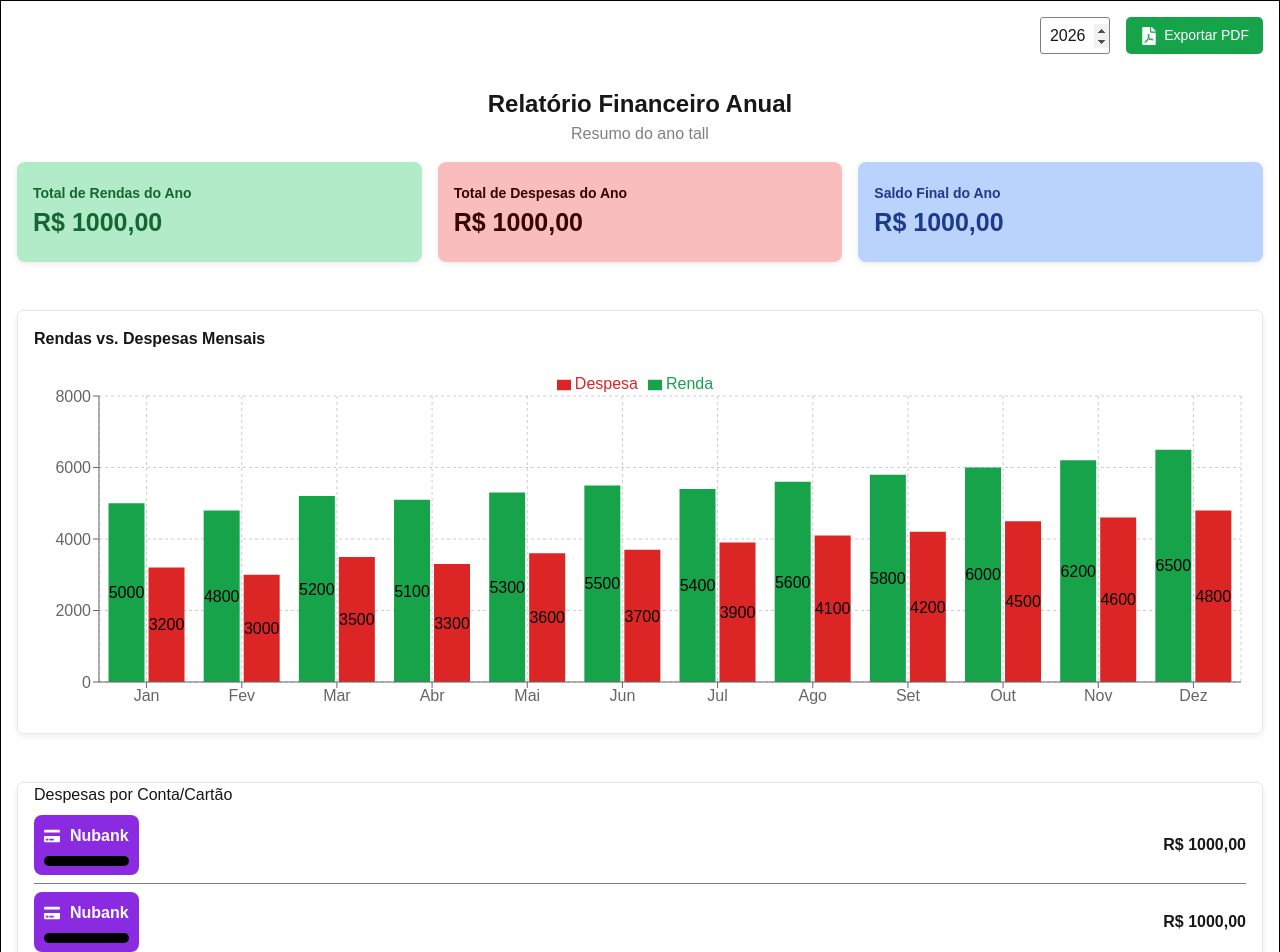
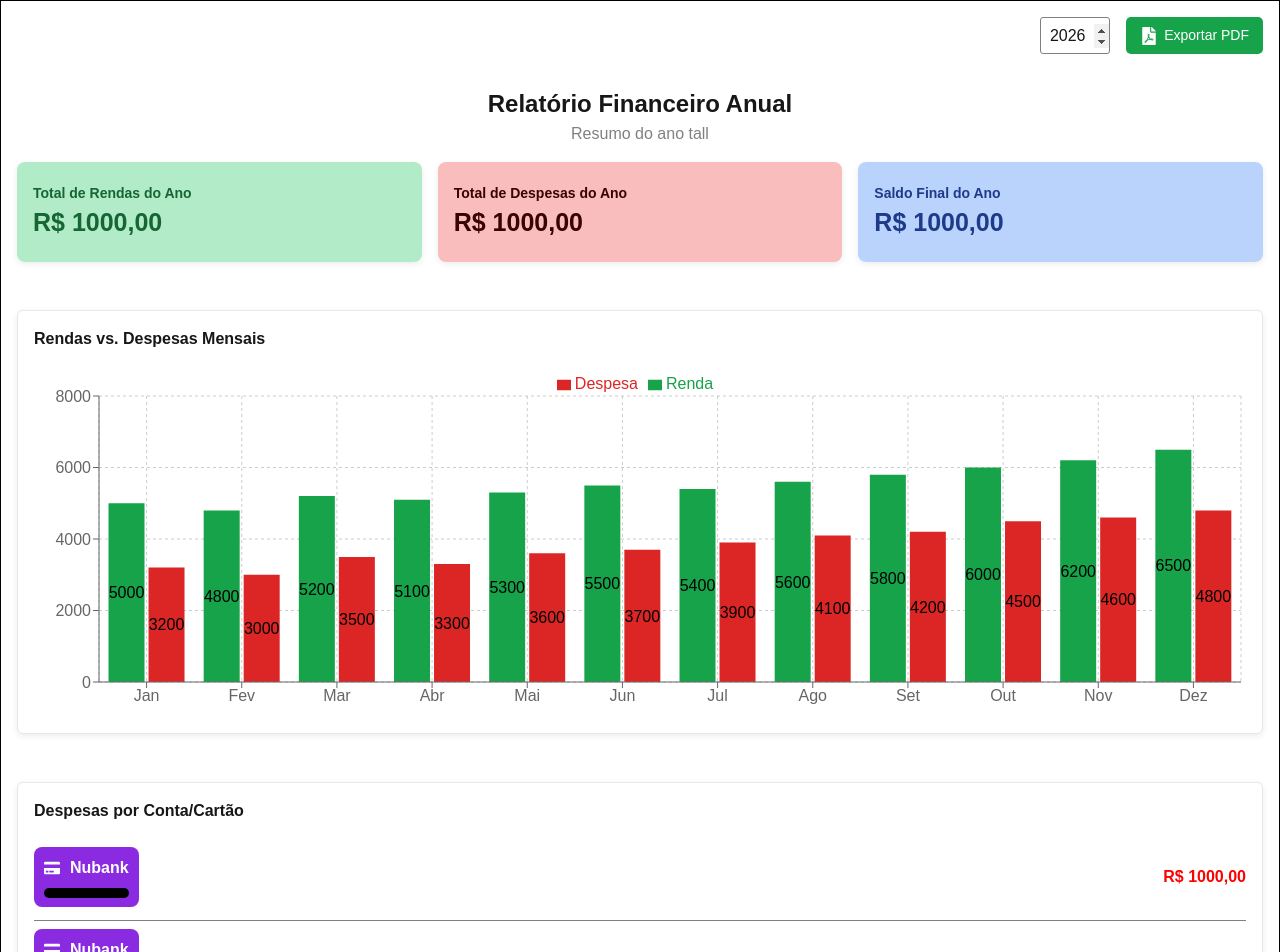
Before and after one commit to Lukas-Christopher13/Projeto_Final_Web, a Next.js app: page /financeiro_anual in a window 1280 px wide. Shown: the top 952 px of the page. Built offline with nearby package versions, Linux system fonts and the light colour scheme.

Commit message:
relatorio e grafico feito

```diff
--- a/app/financeiro_anual/components/CardExpenseDetails.module.css
+++ b/app/financeiro_anual/components/CardExpenseDetails.module.css
@@ -12,6 +12,13 @@
     background-color: white;
 }
 
+.card_expense_details h1 {
+    font-size: 1rem;
+    font-weight: 600;
+    margin-top: 1rem;
+    margin-bottom: 1rem;
+}
+
 .table {
     width: 100%;
 }
@@ -23,10 +30,16 @@
     justify-content: space-between;
 
     padding-top: 0.5rem;
-    padding-bottom: 0.5rem;
+    padding-bottom: 0.8rem;
     border-bottom: 1px solid gray;
+}
+
+.table_row th:last-child {
+    color: red;
+    font-size: 16;
 }
 
 .table_row:last-child {
     border-bottom: none;
+    padding-bottom: 2rem;
 }
```
